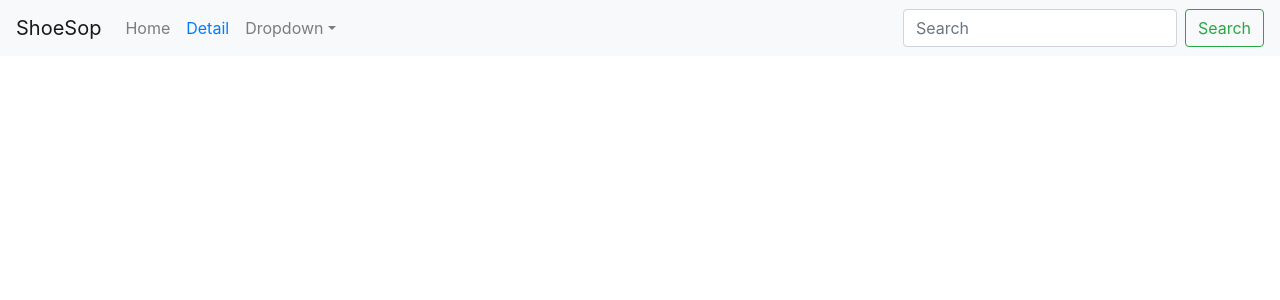
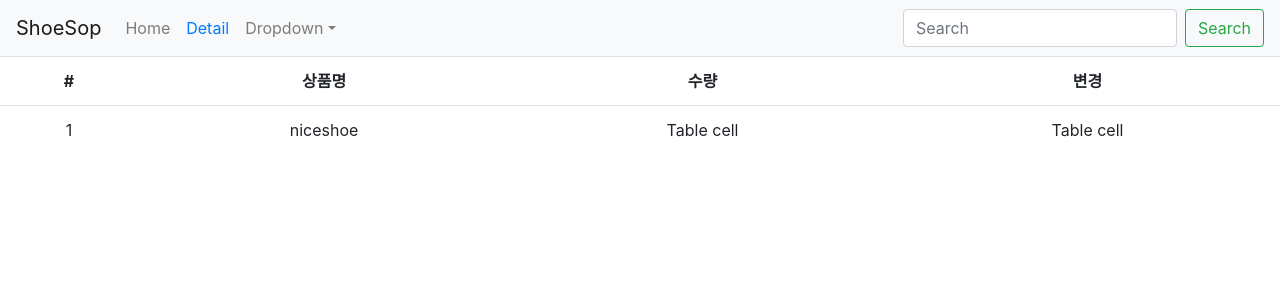
Before and after one commit to sharpcoder312/Front-end_prac, a React (Create React App) app in the folder React/shop/: page /cart in a window 1280 px wide. Shown: the top 300 px of the page. Built offline with nearby package versions, Linux system fonts and the light colour scheme.

Commit message:
Feat: [Redux를 사용하여 Cart만들기]

```diff
--- a/React/shop/package.json
+++ b/React/shop/package.json
@@ -11,9 +11,11 @@
     "react": "^17.0.2",
     "react-bootstrap": "^1.6.4",
     "react-dom": "^17.0.2",
+    "react-redux": "^7.2.5",
     "react-router-dom": "^5.3.0",
     "react-scripts": "4.0.3",
     "react-transition-group": "^4.4.2",
+    "redux": "^4.1.1",
     "sass": "^1.42.1",
     "styled-components": "^5.3.1",
     "web-vitals": "^1.0.1"
--- a/React/shop/src/App.js
+++ b/React/shop/src/App.js
@@ -3,6 +3,7 @@
 import './App.css';
 import data from './data.js';
 import Detail from './Detail/Detail'
+import Cart from './Cart'
 import axios from 'axios'
 
 import { Link, Route, Switch } from 'react-router-dom'
@@ -106,6 +107,10 @@
             <Detail shoes={shoes}/>
           </thingContext.Provider>
         </Route>
+
+        <Route path="/cart">
+          <Cart></Cart>
+        </Route>
       </Switch>
 
     </div>
--- /dev/null
+++ b/React/shop/src/Cart.js
@@ -0,0 +1,34 @@
+import React from 'react';
+import {Table} from 'react-bootstrap'
+import { connect } from 'react-redux';
+
+function Cart({state}) {
+  return (
+    <div>
+      <Table responsive>
+        <tr>
+          <th>#</th>
+          <th>상품명</th>
+          <th>수량</th>
+          <th>변경</th>
+        </tr>
+        <tr>
+          <td>1</td>
+          <td>{state[0].name}</td>
+          <td>Table cell</td>
+          <td>Table cell</td>
+        </tr>
+      </Table>
+    </div>
+  )
+}
+
+function Store(state){ // redux store 데이터를 가져와서 props로 만들어주는 함수
+  return {
+    // 상품명 : state[0].name, // state의 name이라는 데이터를 상품명이라는 props로 바꿔라
+    state: state // state의 모든 데이터를 state라는 이름의 props로 바꿔라.
+  }
+}
+
+
+export default connect(Store)(Cart);
--- a/React/shop/src/index.js
+++ b/React/shop/src/index.js
@@ -6,10 +6,18 @@
 
 import { BrowserRouter } from 'react-router-dom'
 
+import {Provider} from 'react-redux'
+import { createStore } from 'redux';
+let store = createStore(()=>{
+  return [{ id : 0, name : 'niceshoe', quan : 2}] // state 초기값
+})
+
 ReactDOM.render(
   <React.StrictMode>
     <BrowserRouter>
-      <App />
+      <Provider store={store}>
+        <App />
+      </Provider>
     </BrowserRouter>
   </React.StrictMode>,
   document.getElementById('root')
```
Also changed, not shown: 1 other file (tests, documents, lock files or other folders). Lines whose indentation alone changed are shown as unchanged.
